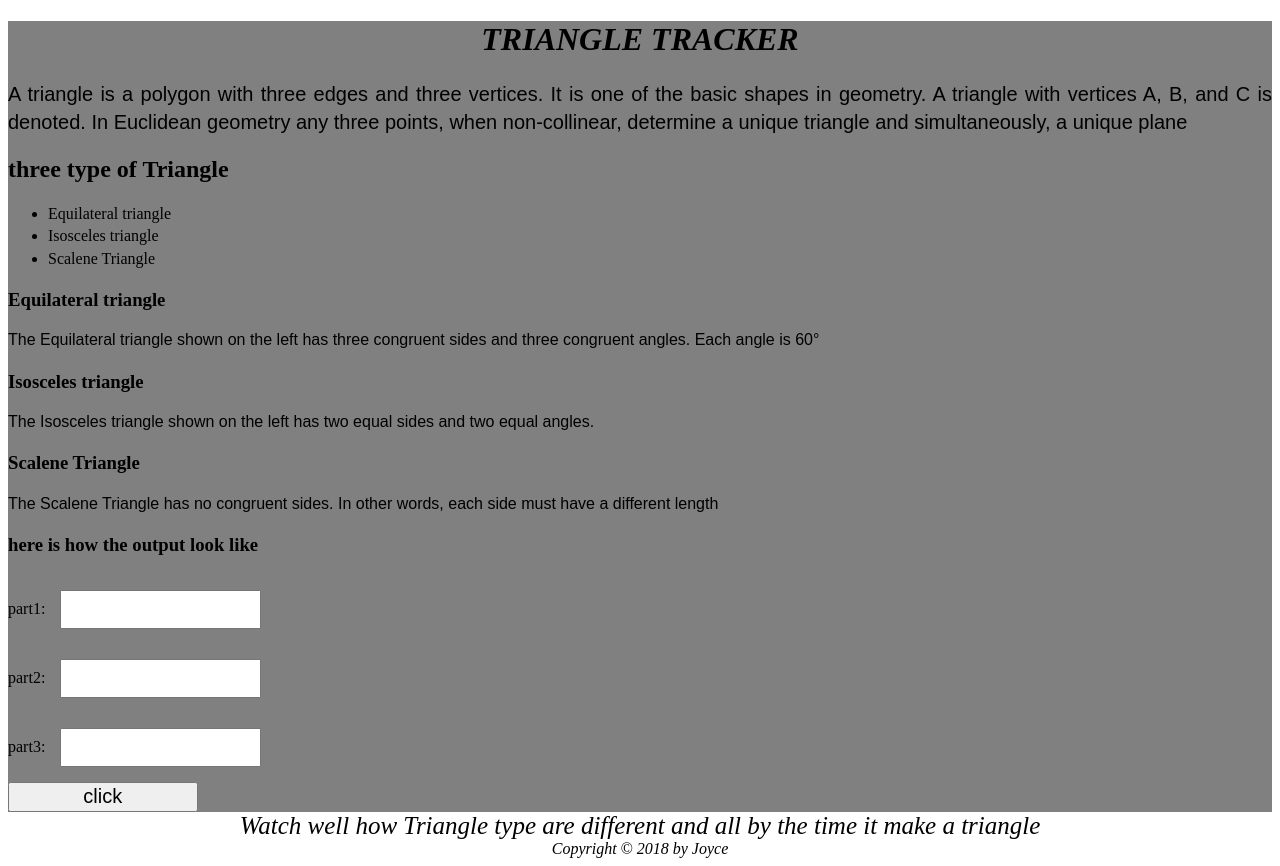
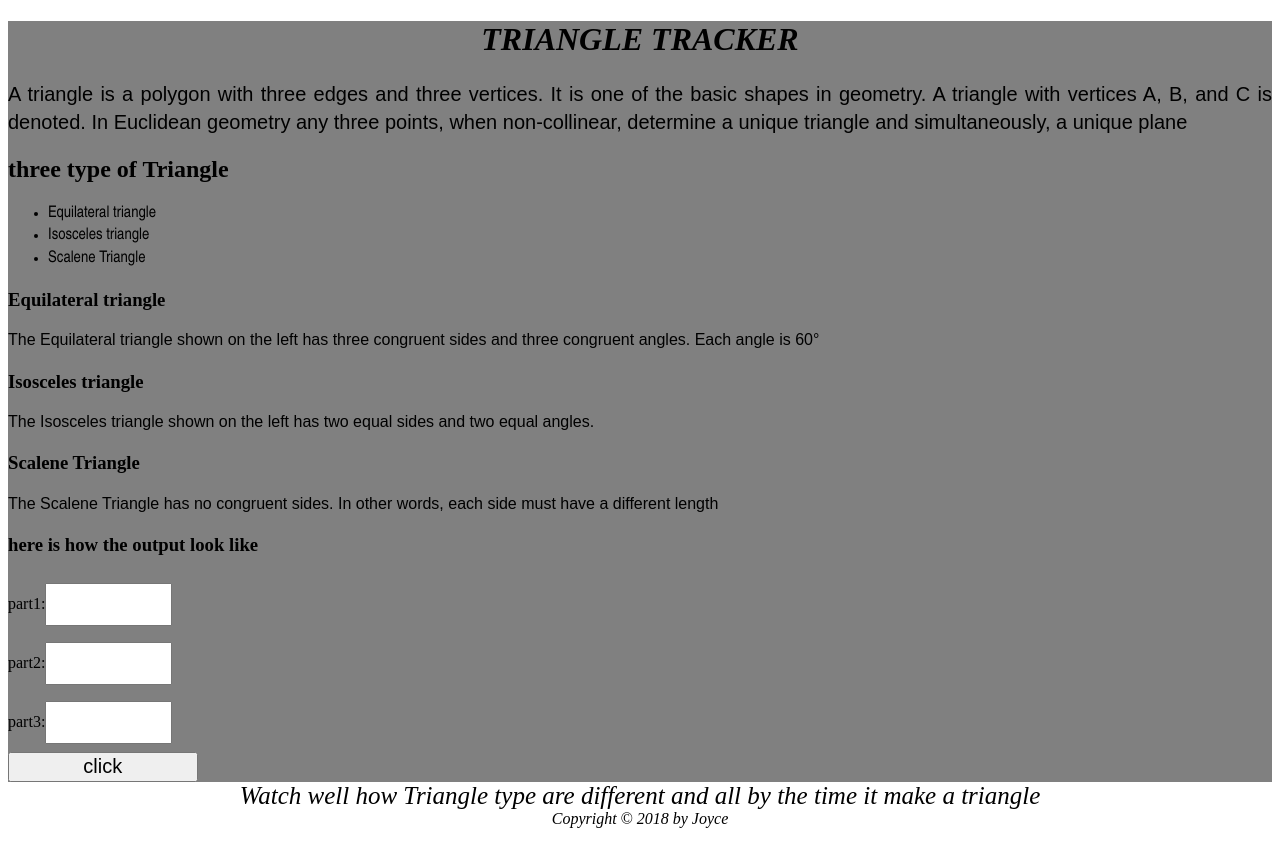
Before and after one commit to joycewamaboyi/Triangle, a plain HTML site: page index.html in a window 1280 px wide. After the commit the page ends 836 px from the top, so only its background shows below. Drawn offline with Linux system fonts and the light colour scheme.

Commit message:
some edit in css

```diff
--- a/index.css
+++ b/index.css
@@ -5,16 +5,22 @@ main{
     text-align: center;
 }
 .un{
-    padding: 10px;
-    margin: 15px;
+    padding: 12px 20px ;
+    margin: 8px 0;
+    width: 10%;
+    box-sizing: border-box;
 }
 .deux{
-    padding: 10px;
-    margin: 15px;
+    padding: 12px 20px ;
+    margin: 8px 0;
+    width: 10%;
+    box-sizing: border-box;
 }
 .trois{
-    padding: 10px;
-    margin: 15px;
+    padding: 12px 20px ;
+    margin: 8px 0;
+    width: 10%;
+    box-sizing: border-box;
 }
 .four{
 
@@ -42,7 +48,7 @@ text-align: justify;
 ul,li{
 
     font-style: italic;
-    font-family: 'Times New Roman', Times, serif;
+    font-family: 'Arial Narrow',Arial, Helvetica, sans-serif;
     letter-spacing: 0em;
     line-height: 1.4em;
     text-transform: none;
--- a/index.js
+++ b/index.js
@@ -11,19 +11,19 @@ function mytriangle(){
      {
     if (part[0]===part[1]&& part[1]===part[2] &&part[1]===part[2])
     {
-    console.log("this triangle is equilateral");
+    alert("this triangle is equilateral");
     }
     else if (part[0]===part[1]||part[1]===part[2]||part[0]===part[2])
     {
-    console.log("this triangle is isosceles");
+    alert("this triangle is isosceles");
     }
     else
     {
-    console.log("this triangle is scalene");
+    alert("this triangle is scalene");
     }
     }
     else
     {
-    console.log("Not a triangle");
+    alert("Not a triangle");
     }
     }
```
